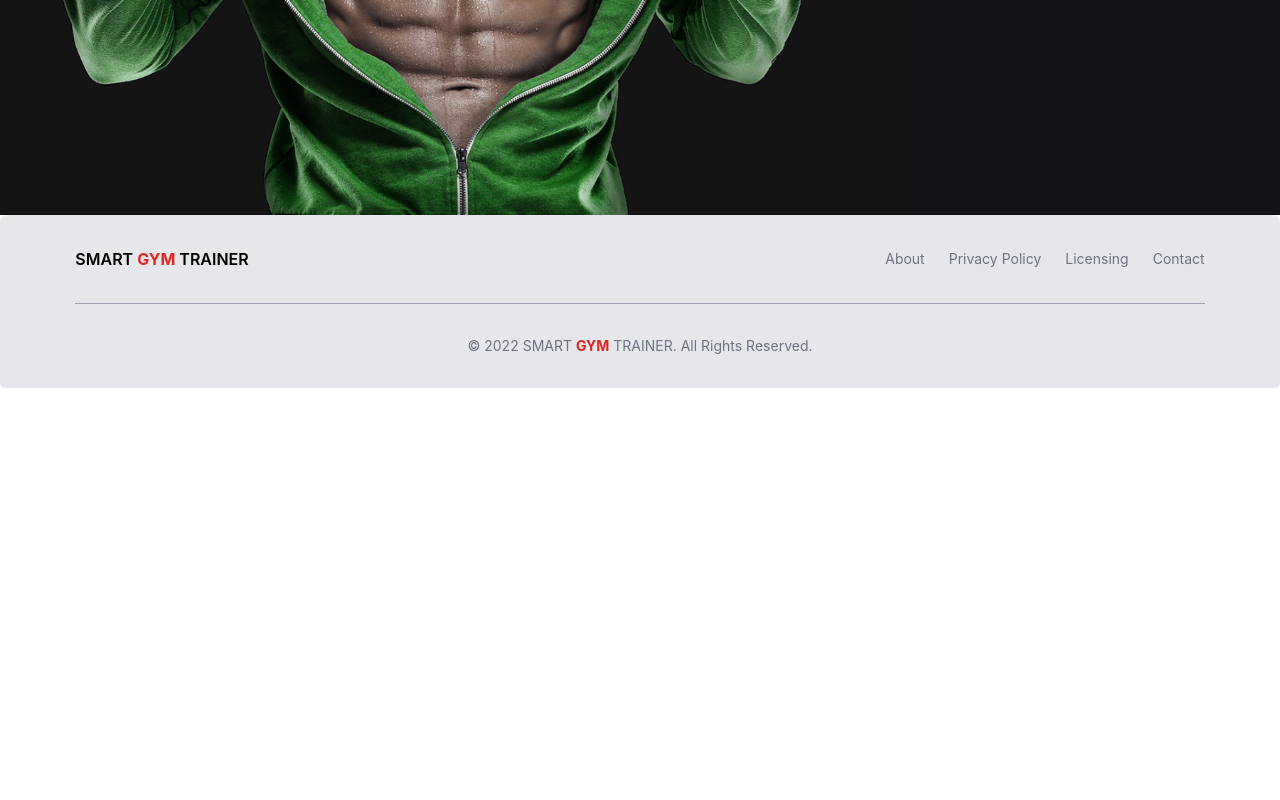
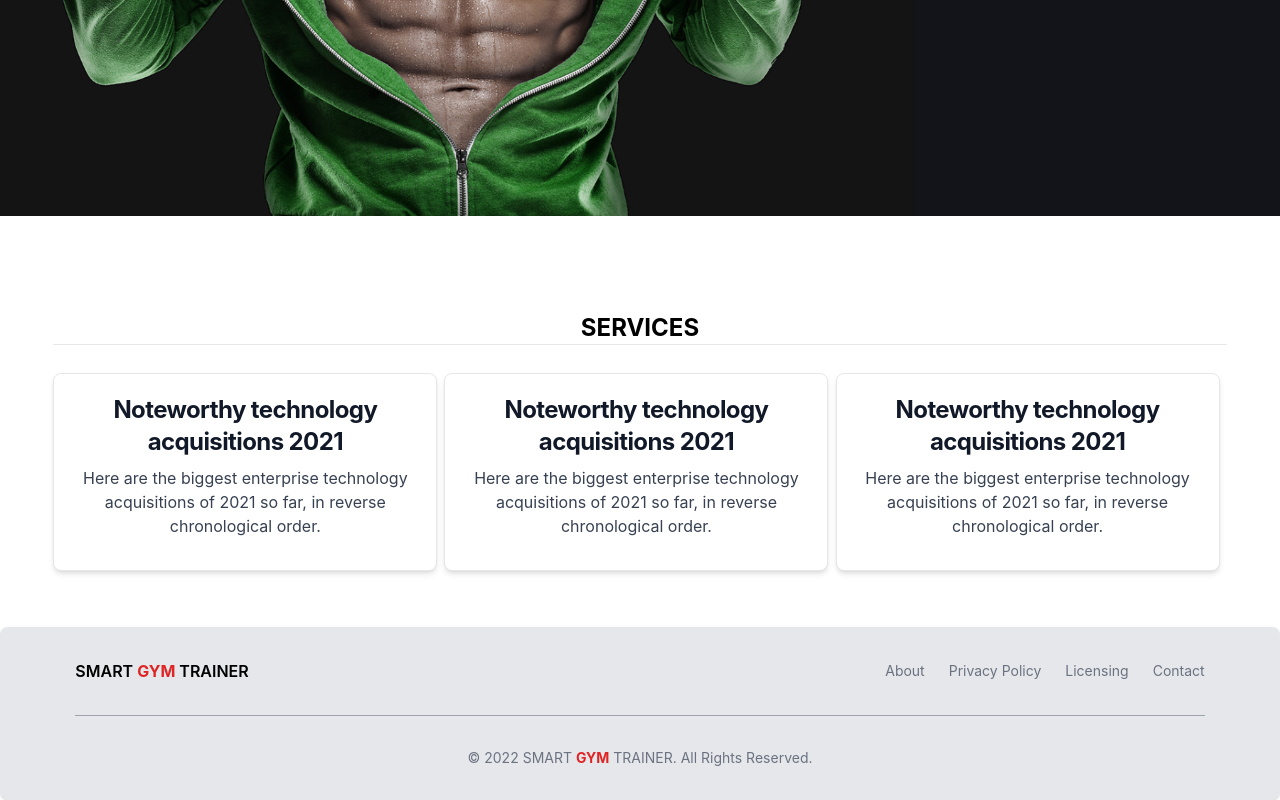
Before and after one commit to amiribnjaman/gym-trainer-service, a React (Create React App) app: page / in a window 1280 px wide. Shown: the part 525-1325 px from the top of the page. Before the commit the page ends 913 px from the top, so only its background shows below. Built offline with nearby package versions, Linux system fonts and the light colour scheme.

Commit message:
Services data created and fetched

```diff
--- /dev/null
+++ b/public/data.json
@@ -0,0 +1,24 @@
+[
+    {
+        "id": 1,
+        "name": "Motivation & Directions",
+        "desc": "Every one can start doing exercise without a gymnesiam but consestency is the one of most import thing in any portion of life. Many person lost their motivation after few days doing the exercise. But with a trainer is doesn't happend. A trainer help to gain the goal with a pure motivation and directions.",
+        "price": "50",
+        "img": "https://i.ibb.co/KsBY2Q2/trainer2.jpg"
+    },
+    {
+        "id": 2,
+        "name": "Simple Calisthenics",
+        "desc": "When you got realized that, you're grothing weight as resistance, you're doing calisthenics. One of the biggest benefits of calisthenics is their convenience. With a smart trainer you can find out the best Calisthenics way.",
+        "price": "75",
+        "img": "https://i.ibb.co/7YpfrXp/trainer1.jpg"
+    },
+    {
+        "id": 3,
+        "name": "Strength Training",
+        "desc": "Building muscle matters. In fact, your strength and muscle health are leading factors in longevity. That's because doing activities that strengthen and build lean, active muscle can help reduce the risk of chronic disease, improve mobility and function and protect brain health.",
+        "price": "99",
+        "img": "https://i.ibb.co/58M3JHd/trainer3.jpg"
+    }
+
+]
--- a/public/index.html
+++ b/public/index.html
@@ -39,5 +39,6 @@
       To begin the development, run `npm start` or `yarn start`.
       To create a production bundle, use `npm run build` or `yarn build`.
     -->
+
   </body>
 </html>
--- a/src/Pages/Home/Banner/Banner.css
+++ b/src/Pages/Home/Banner/Banner.css
@@ -1,7 +1,6 @@
 .banner-section {
     position: relative;
 }
-
 .banner-section .banner-text {
     position: absolute;
     transform: translateY(-50%);
--- a/src/Pages/Home/Home/Home.js
+++ b/src/Pages/Home/Home/Home.js
@@ -1,10 +1,12 @@
 import React from 'react';
 import Banner from '../Banner/Banner';
+import Services from '../Services/Services';
 
 const Home = () => {
     return (
         <div>
             <Banner />
+            <Services />
         </div>
     );
 };
--- /dev/null
+++ b/src/Pages/Home/ServiceCard/ServiceCard.js
@@ -0,0 +1,23 @@
+import React from 'react';
+
+const ServiceCard = ({ service }) => {
+    console.log(service);
+    return (
+        <div>
+
+            <div class="max-w-sm bg-white rounded-lg border border-gray-200 shadow-md dark:bg-gray-800 dark:border-gray-700">
+                <div class="p-5">
+                    <h5 class="mb-2 text-2xl font-bold tracking-tight text-gray-900 dark:text-white">Noteworthy technology acquisitions 2021</h5>
+                    <p class="mb-3 font-normal text-gray-700 dark:text-gray-400">Here are the biggest enterprise technology acquisitions of 2021 so far, in reverse chronological order.</p>
+                    {/* <a href="#" class="inline-flex items-center py-2 px-3 text-sm font-medium text-center text-white bg-blue-700 rounded-lg hover:bg-blue-800 focus:ring-4 focus:outline-none focus:ring-blue-300 dark:bg-blue-600 dark:hover:bg-blue-700 dark:focus:ring-blue-800">
+                        Read more
+                        <svg class="ml-2 -mr-1 w-4 h-4" fill="currentColor" viewBox="0 0 20 20" xmlns="http://www.w3.org/2000/svg"><path fill-rule="evenodd" d="M10.293 3.293a1 1 0 011.414 0l6 6a1 1 0 010 1.414l-6 6a1 1 0 01-1.414-1.414L14.586 11H3a1 1 0 110-2h11.586l-4.293-4.293a1 1 0 010-1.414z" clip-rule="evenodd"></path></svg>
+                    </a> */}
+                </div>
+            </div>
+
+        </div>
+    );
+};
+
+export default ServiceCard;
--- /dev/null
+++ b/src/Pages/Home/Services/Services.js
@@ -0,0 +1,28 @@
+import React, { useState, useEffect } from 'react';
+import ServiceCard from '../ServiceCard/ServiceCard';
+
+const Services = () => {
+    const [services, setServices] = useState([])
+
+    useEffect(() => {
+        fetch('data.json')
+            .then(data => data.json())
+            .then(res => setServices(res))
+    }, [])
+
+    return (
+        <div className='mt-24  mb-14 container w-11/12 mx-auto'>
+            <div className=' mb-7'>
+            <h2 className='font-bold text-2xl'>SERVICES</h2>
+            <hr />
+            </div>
+            <div className='grid md:grid-cols-3'>
+                {
+                    services.map(service => <ServiceCard key={service.id} service={service} />)
+                }
+            </div>
+        </div>
+    );
+};
+
+export default Services;
--- a/src/Pages/Shared/NavBar/NavBar.js
+++ b/src/Pages/Shared/NavBar/NavBar.js
@@ -8,8 +8,8 @@ const NavBar = () => {
     const [showMenu, setShowMenu] = useState(false)
 
     return (
-        <div>
-            <nav className="bg-white border-gray-200 px-2 sm:px-4 py-2.5 rounded dark:bg-gray-800">
+        <div className='sticky top-0 z-40 border-b border-slate-300'>
+            <nav className="bg-white border-gray-200 px-2 sm:px-4 py-2.5 dark:bg-gray-800">
                 <div className="containe pt-2 w-11/12 flex flex-wrap justify-between items-center mx-auto">
                     <NavLink to='/' className="flex items-center">
                         <div className='w-1/4'>
```
